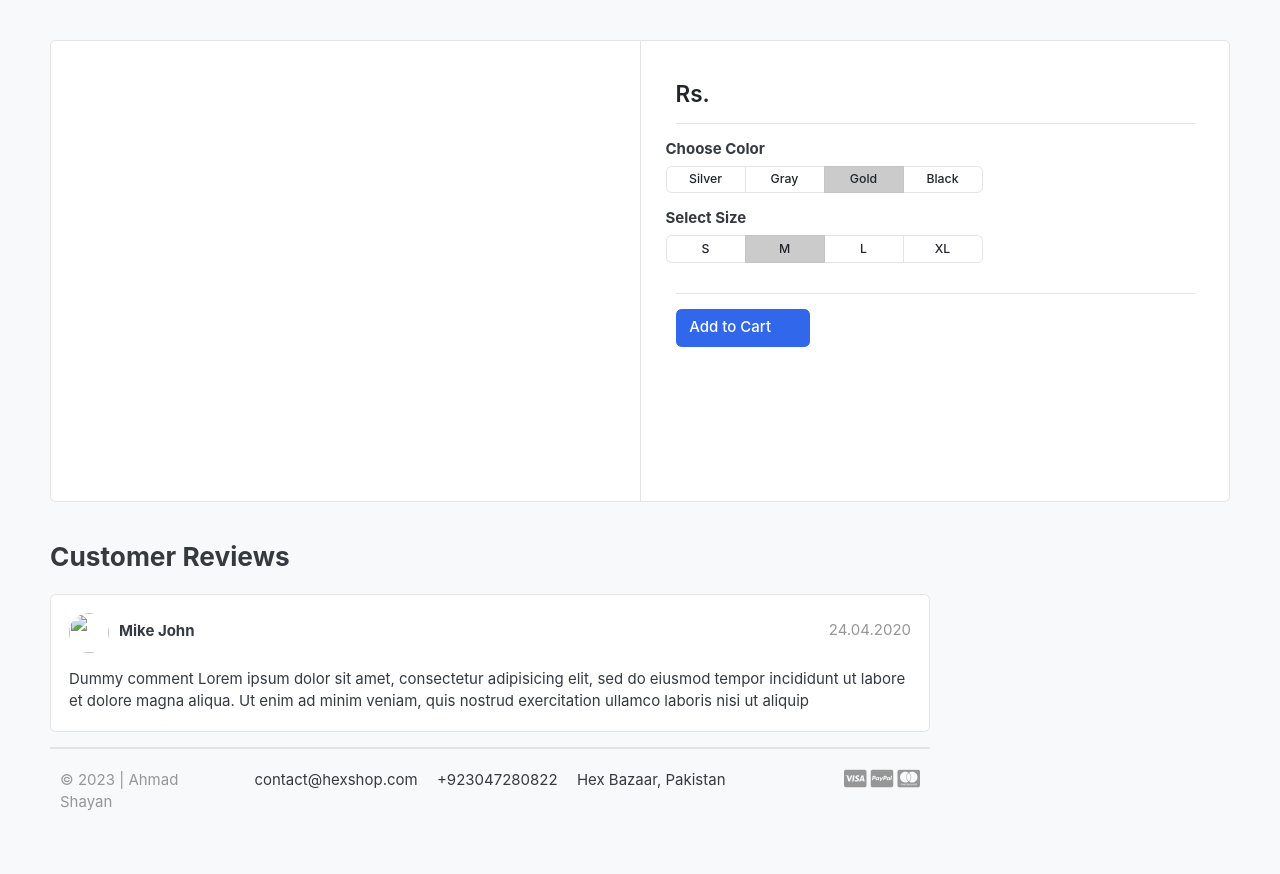
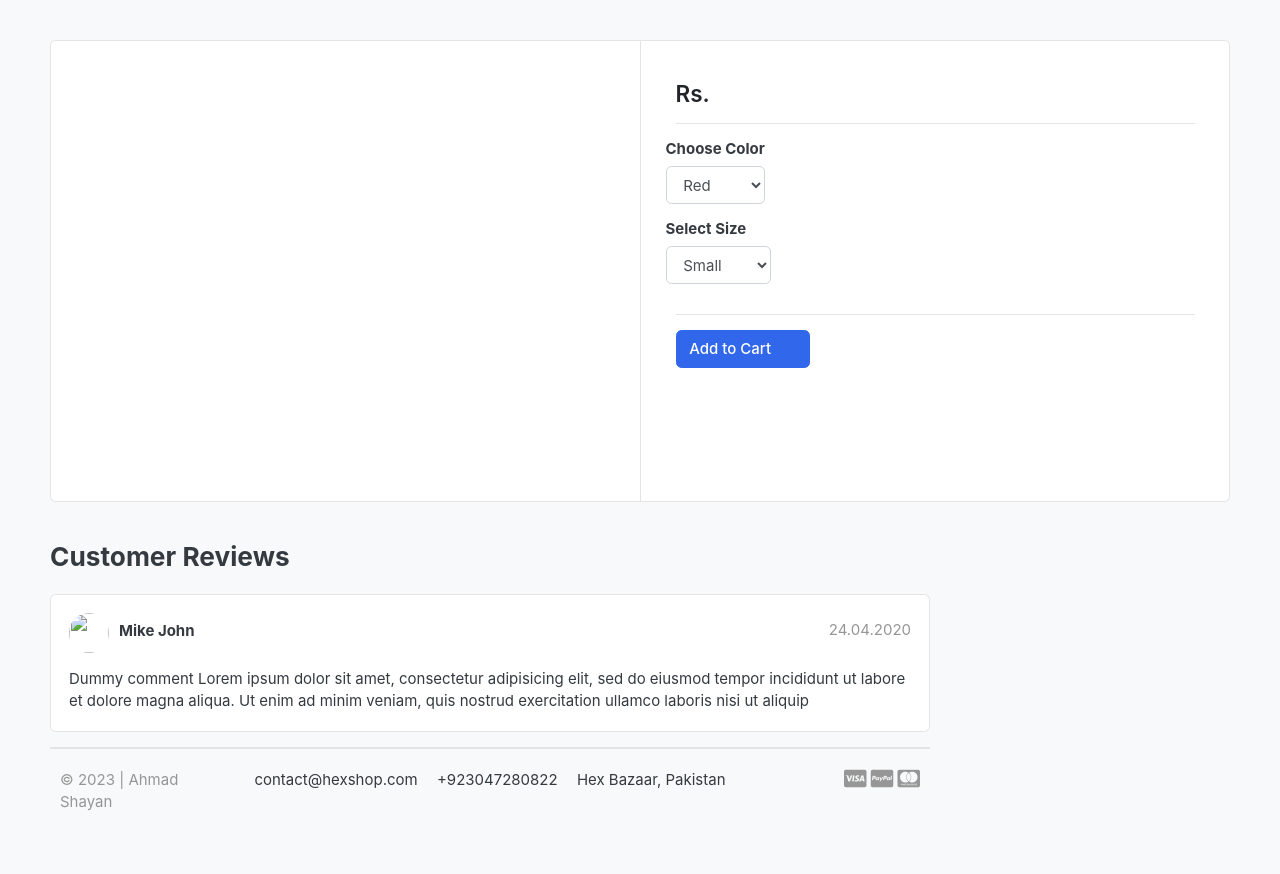
Before and after one commit to AhmadShayan/FYP-HEX-Shop-Django, a Django app: template templates/store/product_detail.html in a window 1280 px wide. Shown: the part 140-1014 px from the top of the page. Run offline with Django 4.2, Linux system fonts and the light colour scheme; the template is opened without the code that fills it, so the values that code supplies are empty; some libraries are stand-ins or nearby versions; some web fonts are replaced.

Commit message:
Add Product Variation Model

```diff
--- a/carts/views.py
+++ b/carts/views.py
@@ -2,6 +2,7 @@ from django.shortcuts import render, redirect
 from store.models import Product
 from .models import Cart, CartItem
 from django.core.exceptions import ObjectDoesNotExist
+from django.http import HttpResponse
 
 def _cart_id(request):
     cart = request.session.session_key
@@ -10,6 +11,11 @@ def _cart_id(request):
     return cart
 
 def add_cart(request, product_id):
+    color = request.GET.get('color')
+    size = request.GET.get('size')
+
+    return HttpResponse(color + ' ' + size)
+
     product = Product.objects.get(id=product_id)
     try:
         cart = Cart.objects.get(cart_id=_cart_id(request))
@@ -52,9 +58,9 @@ def remove_cart_item(request, product_id):
 
 
 def cart(request, total=0, quantity=0, cart_items=None):
+    tax = 0
+    grand_total = 0
     try:
-        tax = 0
-        grand_total = 0
         cart = Cart.objects.get(cart_id=_cart_id(request))
         cart_items = CartItem.objects.filter(cart=cart, is_active=True)
         for cart_item in cart_items:
--- a/templates/store/product_detail.html
+++ b/templates/store/product_detail.html
@@ -16,6 +16,8 @@
     </article> <!-- gallery-wrap .end// -->
             </aside>
             <main class="col-md-6 border-left">
+
+  <form action="{% url 'add_cart' single_product.id %}" method="GET">
     <article class="content-body">
 
       <h2 class="title">{{single_product.product_name}}</h2>
@@ -26,44 +28,25 @@
 
       <p>{{single_product.description}}</p>
 
-
       <hr>
           <div class="row">
               <div class="item-option-select">
                   <h6>Choose Color</h6>
-                <div class="btn-group btn-group-sm btn-group-toggle" data-toggle="buttons">
-                  <label class="btn btn-light">
-                    <input type="radio" name="radio_color"> Silver
-                  </label>
-                  <label class="btn btn-light">
-                    <input type="radio" name="radio_color" > Gray
-                  </label>
-                  <label class="btn btn-light active">
-                    <input type="radio" name="radio_color checked"> Gold
-                  </label>
-                  <label class="btn btn-light">
-                    <input type="radio" name="radio_color"> Black
-                  </label>
-                </div>
+                  <select name="color" class="form-control">
+                    <option value="red">Red</option>
+                    <option value="yellow">Yellow</option>
+                    <option value="green">Green</option>
+                  </select>
               </div>
           </div> <!-- row.// -->
           <div class="row">
               <div class="item-option-select">
                   <h6>Select Size</h6>
-                <div class="btn-group btn-group-sm btn-group-toggle" data-toggle="buttons">
-                  <label class="btn btn-light">
-                    <input type="radio" name="radio_color"> S
-                  </label>
-                  <label class="btn btn-light active">
-                    <input type="radio" name="radio_color" checked> M
-                  </label>
-                  <label class="btn btn-light">
-                    <input type="radio" name="radio_color"> L
-                  </label>
-                  <label class="btn btn-light">
-                    <input type="radio" name="radio_color"> XL
-                  </label>
-                </div>
+                  <select name="size" class="form-control">
+                    <option value="small">Small</option>
+                    <option value="medium">Medium</option>
+                    <option value="large">Large</option>
+                  </select>
               </div>
           </div> <!-- row.// -->
           <hr>
@@ -76,11 +59,12 @@
                 <a href="{% url 'cart' %}" class="btn  btn-outline-primary"> <span class="text">View Cart</span> <i class="fas fa-eye"></i>  </a>
 
                 {% else %}
-              <a href="{% url 'add_cart' single_product.id %}" class="btn  btn-primary"> <span class="text">Add to Cart</span> <i class="fas fa-shopping-cart"></i>  </a>
+                <button type="submit" class="btn  btn-primary"> <span class="text">Add to Cart</span> <i class="fas fa-shopping-cart"></i>  </button>
               {% endif %}
           {% endif %}
 
     </article> <!-- product-info-aside .// -->
+  </form>
             </main> <!-- col.// -->
         </div> <!-- row.// -->
     </div> <!-- card.// -->
```
Also changed, not shown: store/admin.py (+9 -3 lines), store/models.py (+15 -0 lines), store/migrations/0002_variation.py (added), store/migrations/0003_rename_vars_category_variation_variation_category_and_more.py (added). Lines whose indentation alone changed are shown as unchanged.
